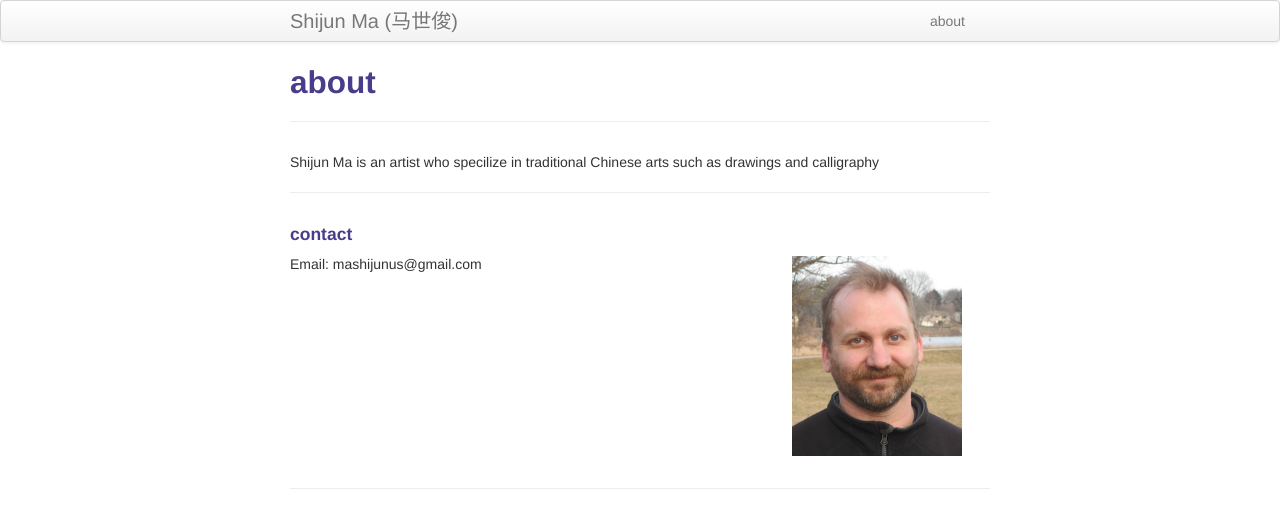
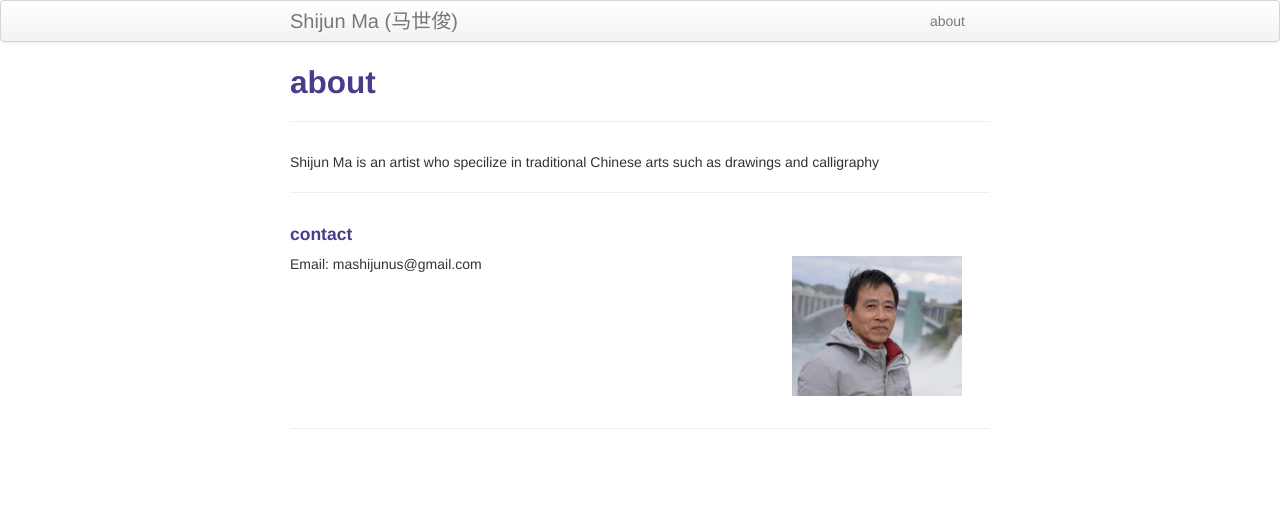
Before and after one commit to mashijunus/mashijunus.github.io, a Jekyll site: the page built from pages/about.md, in a window 1280 px wide. Shown: the top 528 px of the page. Built offline with Jekyll 4.4.1, drawn with Linux system fonts in a browser that asks for light colours.

Commit message:
Update about.md

```diff
--- a/pages/about.md
+++ b/pages/about.md
@@ -21,7 +21,7 @@ Shijun Ma is an artist who specilize in traditional Chinese arts such as drawing
 
         <div class="span2">
         <a href="../assets/pics/karl_2014-03-30.jpg">
-            <img src="../assets/pics/karl_2014-03-30_small.jpg"
+            <img src="../assets/pics/dad_great_fall_2018.jpg"
                   title="Shijun Ma" alt="Shijun Ma"/></a>
         </div>
     </div>
```
